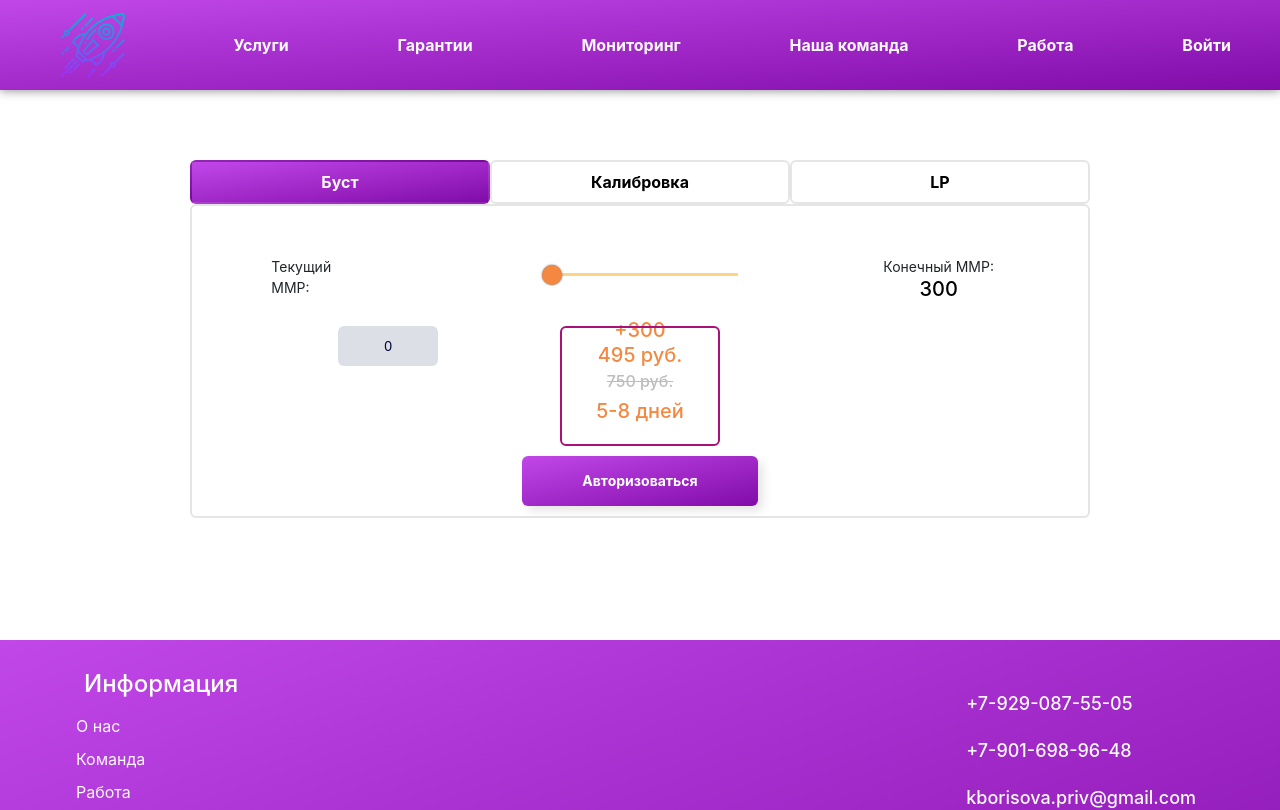
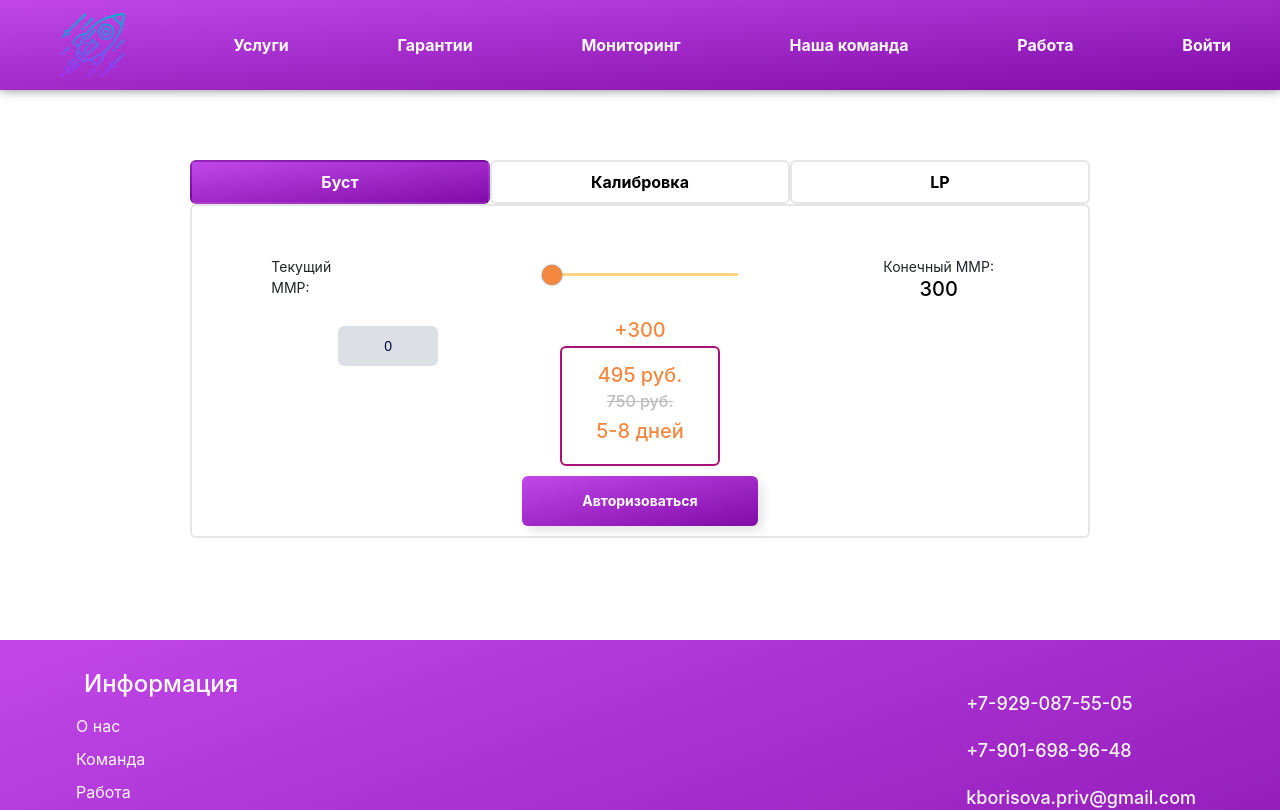
Before and after one commit to gggchaseggg/TP-KP-PRI-120-BoostingService, a React (Create React App) app in the folder client-app/: page /services in a window 1280 px wide. Shown: the top 810 px of the page. Built offline with nearby package versions, Linux system fonts and the light colour scheme.

Commit message:
new-depencies

```diff
--- a/client-app/package.json
+++ b/client-app/package.json
@@ -5,6 +5,7 @@
   "proxy": "http://localhost:44339",
   "type": "module",
   "dependencies": {
+    "@reduxjs/toolkit": "^1.9.1",
     "@testing-library/jest-dom": "^5.16.5",
     "@testing-library/react": "^13.4.0",
     "@testing-library/user-event": "^13.5.0",
@@ -17,6 +18,7 @@
     "react-bootstrap": "^2.6.0",
     "react-dom": "^18.2.0",
     "react-hook-form": "^7.41.2",
+    "react-redux": "^8.0.5",
     "react-router-dom": "^6.0.0-beta.0",
     "react-scripts": "5.0.1",
     "reactjs-popup": "^2.0.5",
--- a/client-app/src/App.tsx
+++ b/client-app/src/App.tsx
@@ -4,6 +4,10 @@ import NotFound from "./pages/NotFound/NotFound";
 import Layout from "./component/Layout/Layout";
 import Login from "./pages/Login/Login";
 import Service from "./pages/Service/Service";
+
+import { useAppDispatch } from "./redux/hooks";
+import axios from "axios";
+import { setUser } from "./redux/userSlice";
 
 import PATHS from "./data/paths";
 import { BrowserRouter as Router, Routes, Route } from "react-router-dom";
@@ -13,6 +17,15 @@ import './App.css';
 import Profile from "./pages/Profile/Profile";
 
 export default function App() {
+
+    const dispatch = useAppDispatch();
+
+    React.useEffect(() => {
+        var email = localStorage.getItem("email")
+        if (email !== null) axios.get(`/api/account/getnickname/${email}`).then(({ data }) => dispatch(setUser({ nickname: data })))
+    }, [])
+
+
     return (
         <>
             <Router>
--- a/client-app/src/pages/Service/Service.module.scss
+++ b/client-app/src/pages/Service/Service.module.scss
@@ -110,7 +110,7 @@ input#behavior:checked ~ label#behaviorLabel {
 }
 
 .forDisplay4 {
-    margin-top: 20px;
+    margin-top: 40px;
     padding-top: 10px;
     height: 120px;
     width: 160px;
```
Also changed, not shown: 2 other files (tests, documents, lock files or other folders).
